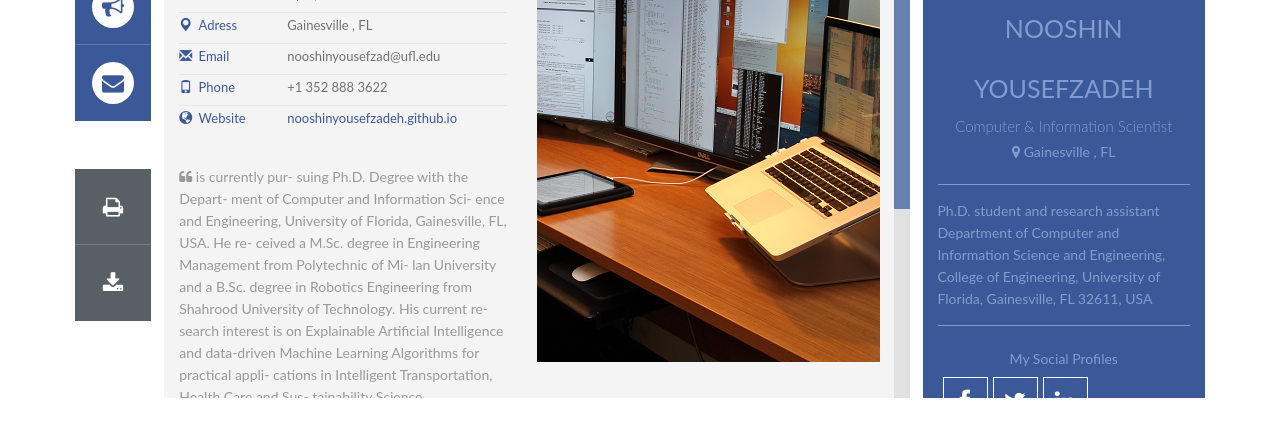
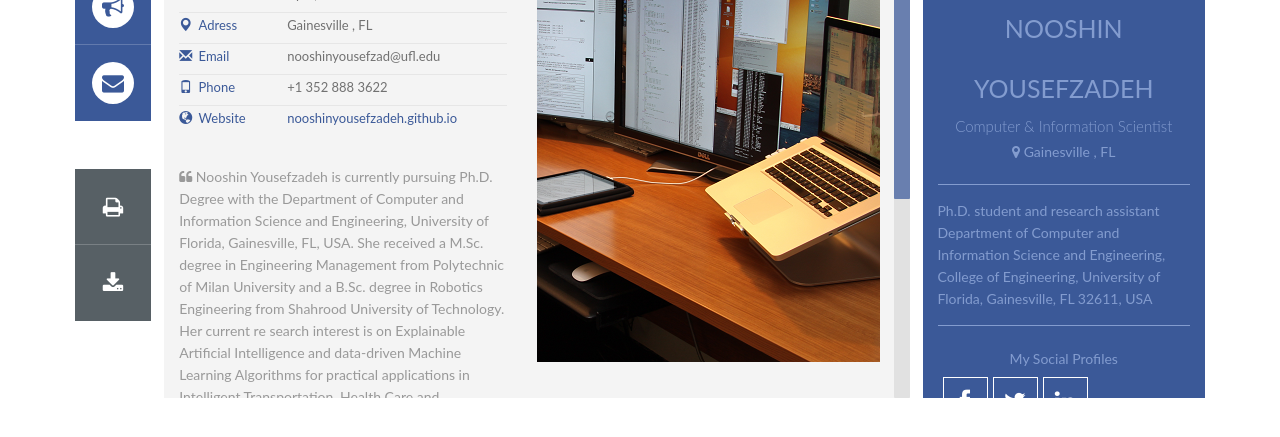
Before and after one commit to nooshinyousefzadeh/nooshinyousefzadeh.github.io, a Jekyll site: the page built from index.html, in a window 1280 px wide, cut to the strip 342-779 px from the top of the page. Built offline with Jekyll 4.4.1, drawn with Linux system fonts in a browser that asks for light colours; some web fonts are replaced.

Commit message:
Update profile.html

```diff
--- a/_includes/profile.html
+++ b/_includes/profile.html
@@ -61,8 +61,8 @@
 
         <p style="margin-bottom:20px">
             <i class="fa fa-quote-left"></i>
-            is currently pur- suing Ph.D. Degree with the Depart- ment of Computer and Information Sci- ence and Engineering, University of Florida, Gainesville, FL, USA. He re- ceived a M.Sc. degree in Engineering Management from Polytechnic of Mi- lan University and a B.Sc. degree in Robotics Engineering from Shahrood University of Technology. His current re-
-search interest is on Explainable Artificial Intelligence and data-driven Machine Learning Algorithms for practical appli- cations in Intelligent Transportation, Health Care and Sus- tainability Science.
+            Nooshin Yousefzadeh is currently pursuing Ph.D. Degree with the Department of Computer and Information Science and Engineering, University of Florida, Gainesville, FL, USA. She received a M.Sc. degree in Engineering Management from Polytechnic of Milan University and a B.Sc. degree in Robotics Engineering from Shahrood University of Technology. Her current re
+search interest is on Explainable Artificial Intelligence and data-driven Machine Learning Algorithms for practical applications in Intelligent Transportation, Health Care and Sustainability Science.
         </p>
 
 
```
